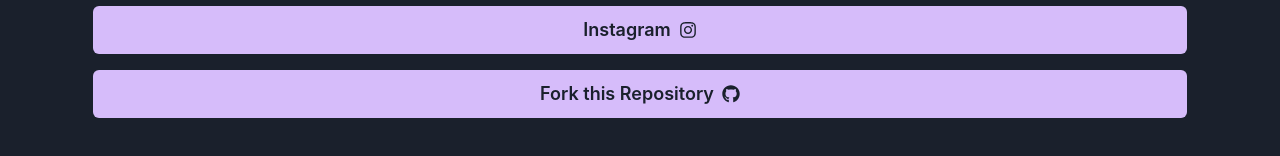
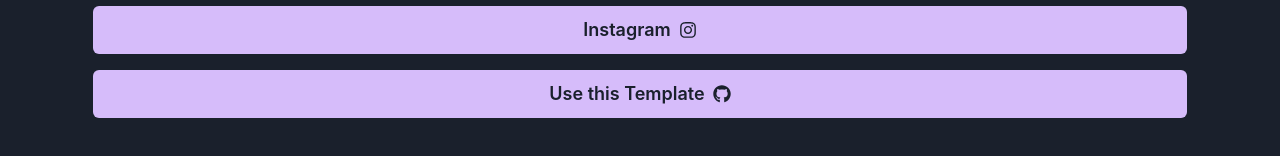
Before and after one commit to jcstein/vite-tree, a React (Vite) app: page / in a window 1280 px wide. Shown: the part 553-709 px from the top of the page. Built offline with nearby package versions, Linux system fonts and the light colour scheme.

Commit message:
back to template

```diff
--- a/src/Components/tree.tsx
+++ b/src/Components/tree.tsx
@@ -69,12 +69,12 @@
         size="lg"
         rightIcon={<FaGithub />}
         onClick={() =>
-          window.open("https://github.com/jcstein/vite-tree/fork", "_blank")
+          window.open("https://github.com/jcstein/vite-tree/generate", "_blank")
         }
         width="100%"
         _hover={{ transform: "scale(1.1)" }}
       >
-        Fork this Repository
+        Use this Template
       </Button>
     </VStack>
   );
```
